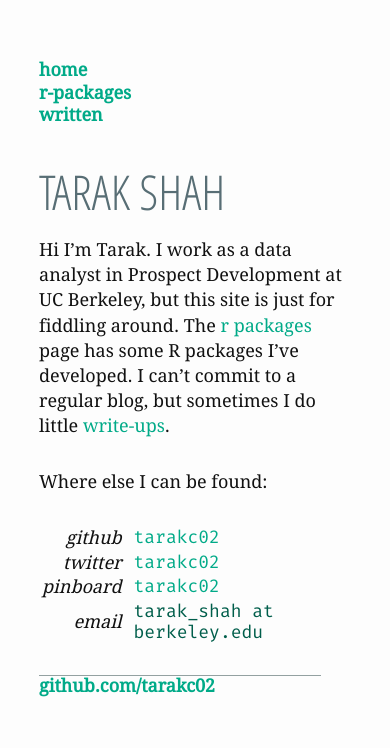
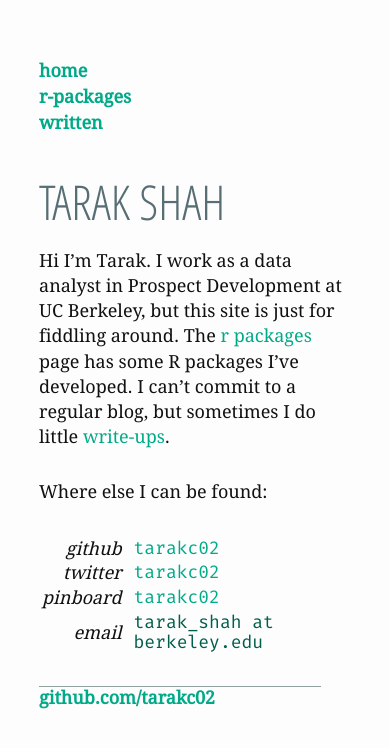
Before and after one commit to tarakc02/tarakc02.github.io, a Jekyll site: the page built from index.md, in a window 390 px wide. Shown: the top 748 px of the page. Built offline with Jekyll 4.4.1, drawn with Linux system fonts in a browser that asks for light colours.

Commit message:
spacing on mobile

```diff
--- a/_sass/base.scss
+++ b/_sass/base.scss
@@ -42,9 +42,7 @@ $text-color:       #111 !default;
 $background-color: #fdfdfd !default;
 $brand-color: #0a8 !default;
 
-//$grey-color:       #212121 !default;
 $grey-color: #586e75 !default;
-//$grey-color-light: lighten($grey-color, 35%) !default;
 $grey-color-light: #93a1a1 !default;
 $grey-color-dark:  darken($grey-color, 15%) !default;
 
--- a/assets/css/main.scss
+++ b/assets/css/main.scss
@@ -292,7 +292,7 @@ pre {
 
     nav ul li, footer ul li {
       display: list-item;
-      line-height: 100%;
+      line-height: 120%;
       padding-bottom: .25 * $base-font-size;
       margin-bottom: 0;
     }
@@ -306,7 +306,6 @@ pre {
 
   .contact-type {
     font-style: italic;
-    //padding-left: $spacing-unit;
     padding-right: .5em;
     text-align: right;
   }
```
